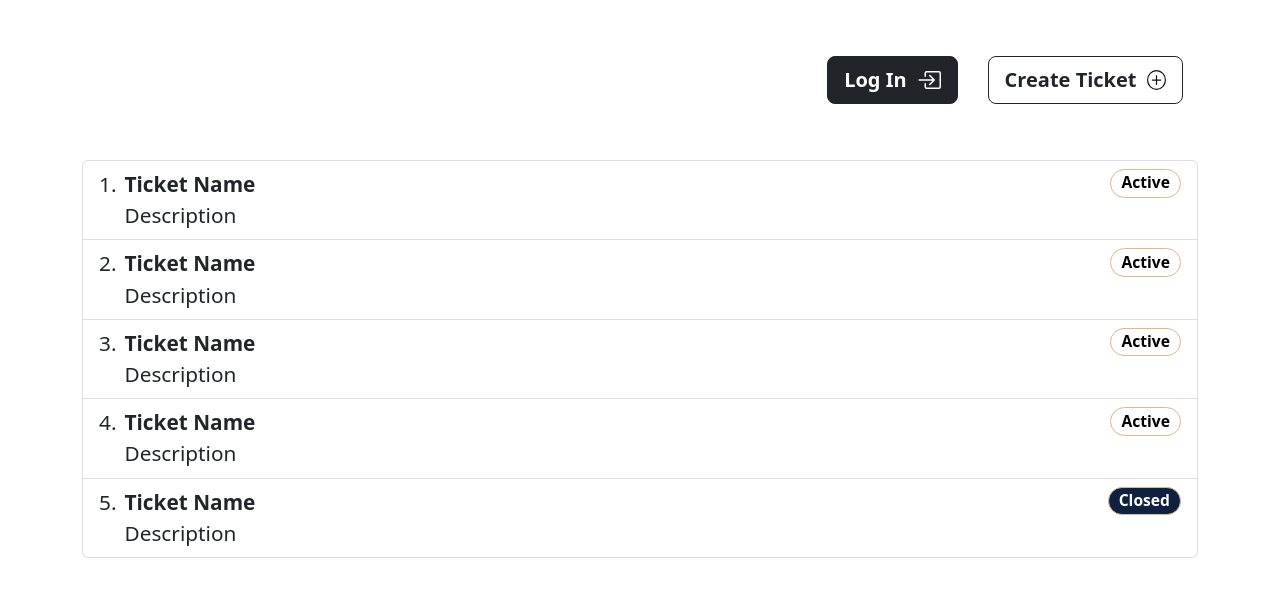
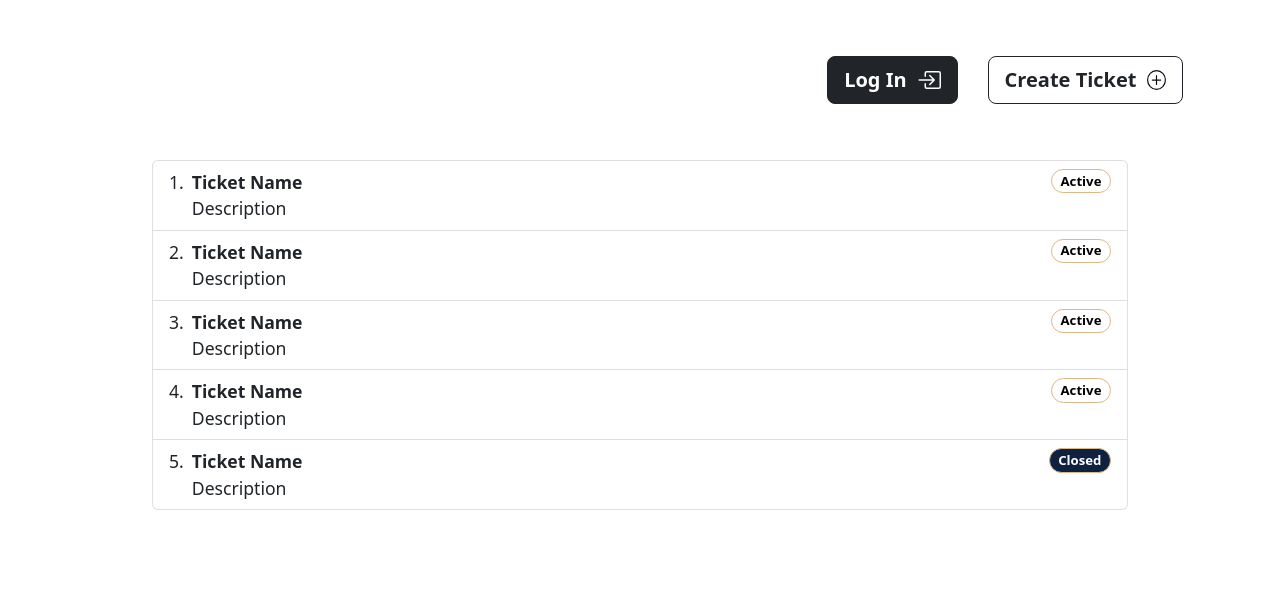
Before and after one commit to Dabrowa123/Gooblin, a React (Create React App) app: page / in a window 1280 px wide. Shown: the top 596 px of the page. Built offline with nearby package versions, Linux system fonts and the light colour scheme.

Commit message:
refactoring ticket list margins & font size

```diff
--- a/src/Components/Search/Search.css
+++ b/src/Components/Search/Search.css
@@ -11,5 +11,6 @@
 }
 
 .list-group {
-  font-size: 130%;
+  font-size: 110%;
+  margin: 0 70px 0 70px;
 }
```
